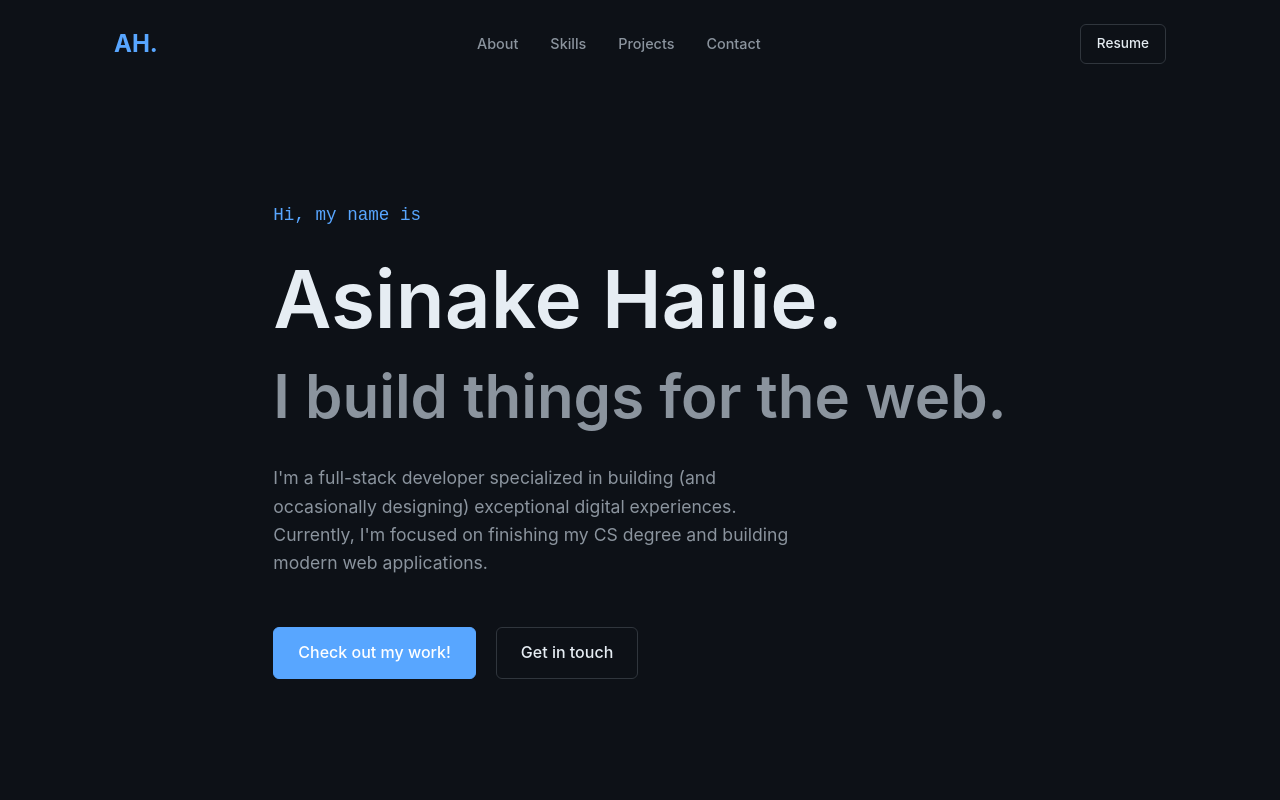
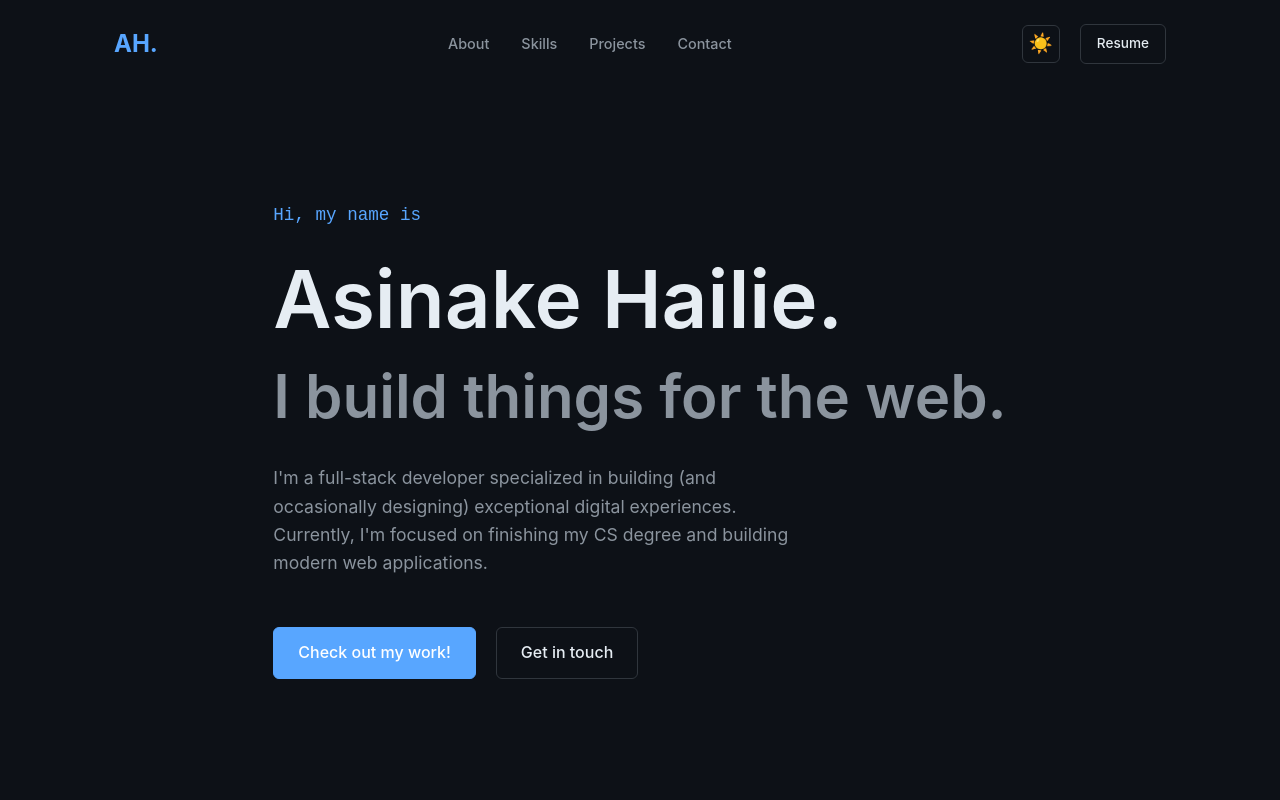
Before and after one commit to asinake21/my-portfolio, a React (Vite) app: page / in a window 1280 px wide. Shown: the top 800 px of the page. Built offline with nearby package versions, Linux system fonts and the light colour scheme.

Commit message:
Added light/dark theme toggle

```diff
--- a/src/App.jsx
+++ b/src/App.jsx
@@ -1,4 +1,4 @@
-import React from 'react';
+import React, { useState, useEffect } from 'react';
 import Nav from './components/Navbar';
 import Hero from './components/Hero';
 import About from './components/About';
@@ -8,9 +8,20 @@ import Contact from './components/Contact';
 import Footer from './components/Footer';
 
 function App() {
+  const [theme, setTheme] = useState(localStorage.getItem('theme') || 'dark');
+
+  useEffect(() => {
+    document.documentElement.setAttribute('data-theme', theme);
+    localStorage.setItem('theme', theme);
+  }, [theme]);
+
+  const toggleTheme = () => {
+    setTheme(theme === 'light' ? 'dark' : 'light');
+  };
+
   return (
     <div className="app">
-      <Nav />
+      <Nav theme={theme} toggleTheme={toggleTheme} />
       <main>
         <Hero />
         <About />
--- a/src/components/Nav.css
+++ b/src/components/Nav.css
@@ -9,8 +9,7 @@
 }
 
 .header.scrolled {
-  background-color: rgba(13, 17, 23, 0.9);
-  backdrop-filter: blur(8px);
+  background-color: var(--bg-color); /* Updated to use variable */
   padding: 16px 0;
   border-bottom: 1px solid var(--border-color);
 }
@@ -42,6 +41,32 @@
   color: var(--accent-color);
 }
 
+.nav-right {
+  display: flex;
+  align-items: center;
+  gap: 20px;
+}
+
+.theme-toggle {
+  background: none;
+  border: 1px solid var(--border-color);
+  border-radius: 6px;
+  width: 38px;
+  height: 38px;
+  display: flex;
+  align-items: center;
+  justify-content: center;
+  cursor: pointer;
+  font-size: 1.2rem;
+  transition: all 0.3s ease;
+  color: var(--text-primary);
+}
+
+.theme-toggle:hover {
+  border-color: var(--accent-color);
+  background-color: var(--bg-secondary);
+}
+
 .nav-cta {
   padding: 8px 16px;
   font-size: 0.85rem;
@@ -49,6 +74,6 @@
 
 @media (max-width: 768px) {
   .nav {
-    display: none; /* Simple for now, can add a hamburger later if needed */
+    display: none;
   }
 }
--- a/src/components/Navbar.jsx
+++ b/src/components/Navbar.jsx
@@ -1,7 +1,7 @@
 import React, { useState, useEffect } from 'react';
 import './Nav.css';
 
-const Nav = () => {
+const Nav = ({ theme, toggleTheme }) => {
   const [isScrolled, setIsScrolled] = useState(false);
 
   useEffect(() => {
@@ -28,7 +28,16 @@ const Nav = () => {
           </ul>
         </nav>
 
-        <a href="#contact" className="btn btn-outline nav-cta">Resume</a>
+        <div className="nav-right">
+          <button
+            className="theme-toggle"
+            onClick={toggleTheme}
+            aria-label="Toggle Theme"
+          >
+            {theme === 'light' ? '🌙' : '☀️'}
+          </button>
+          <a href="#contact" className="btn btn-outline nav-cta">Resume</a>
+        </div>
       </div>
     </header>
   );
--- a/src/index.css
+++ b/src/index.css
@@ -4,18 +4,28 @@
 */
 
 :root {
-  /* Color Palette - Dark Professional */
+  /* Light Theme (Default) */
+  --bg-color: #ffffff;
+  --bg-secondary: #f6f8fa;
+  --text-primary: #1f2328;
+  --text-secondary: #656d76;
+  --accent-color: #0969da;
+  --border-color: #d0d7de;
+
+  /* Spacing & Sizing */
+  --container-width: 1100px;
+  --section-padding: 100px;
+  --transition-speed: 0.3s;
+}
+
+[data-theme='dark'] {
+  /* Dark Theme */
   --bg-color: #0d1117;
   --bg-secondary: #161b22;
   --text-primary: #e6edf3;
   --text-secondary: #8b949e;
   --accent-color: #58a6ff;
   --border-color: #30363d;
-
-  /* Spacing & Sizing */
-  --container-width: 1100px;
-  --section-padding: 100px;
-  --transition-speed: 0.3s;
 }
 
 /* Base Reset */
@@ -35,6 +45,7 @@ body {
   color: var(--text-primary);
   line-height: 1.6;
   overflow-x: hidden;
+  transition: background-color var(--transition-speed), color var(--transition-speed);
 }
 
 /* Typography */
```
